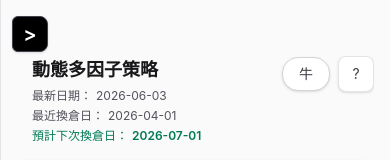
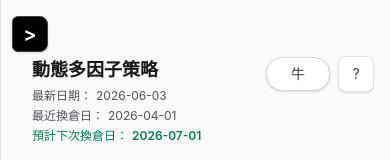
Before and after one commit to amu-0713/my-stock-rank, a React (Vite) app: page /strategy/1 in a window 390 px wide. Shown: the top 160 px of the page. Built offline with nearby package versions, Linux system fonts and the light colour scheme.

Commit message:
Update StrategyPage.jsx

```diff
--- a/src/pages/StrategyPage.jsx
+++ b/src/pages/StrategyPage.jsx
@@ -146,7 +146,7 @@ export default function StrategyPage() {
               {isStrategy1 && (
                 <button
                   onClick={() => setRegime(prev => (prev === 'bull' ? 'bear' : 'bull'))}
-                  className="md:hidden landscape:hidden px-4 py-1.5 rounded-2xl border border-zinc-300 bg-white text-sm font-medium text-zinc-700 hover:bg-zinc-50 transition-colors shadow-sm flex items-center gap-2"
+                  className="md:hidden landscape:hidden px-6 py-1.5 rounded-2xl border border-zinc-300 bg-white text-sm font-medium text-zinc-700 hover:bg-zinc-50 transition-colors shadow-sm flex items-center gap-2"
                 >
                   {regime === 'bull' ? '牛' : '熊'}
                 </button>
```
